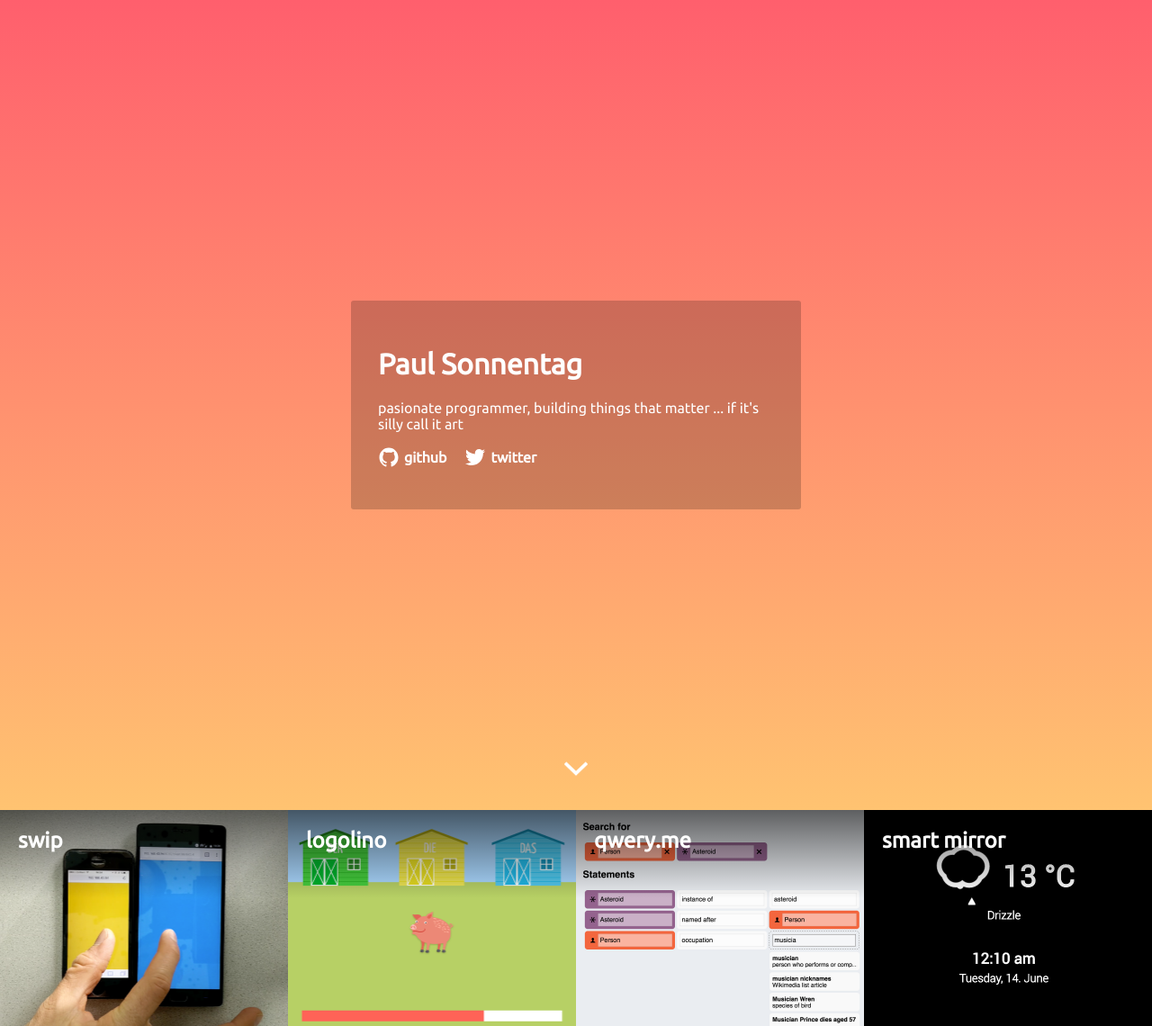
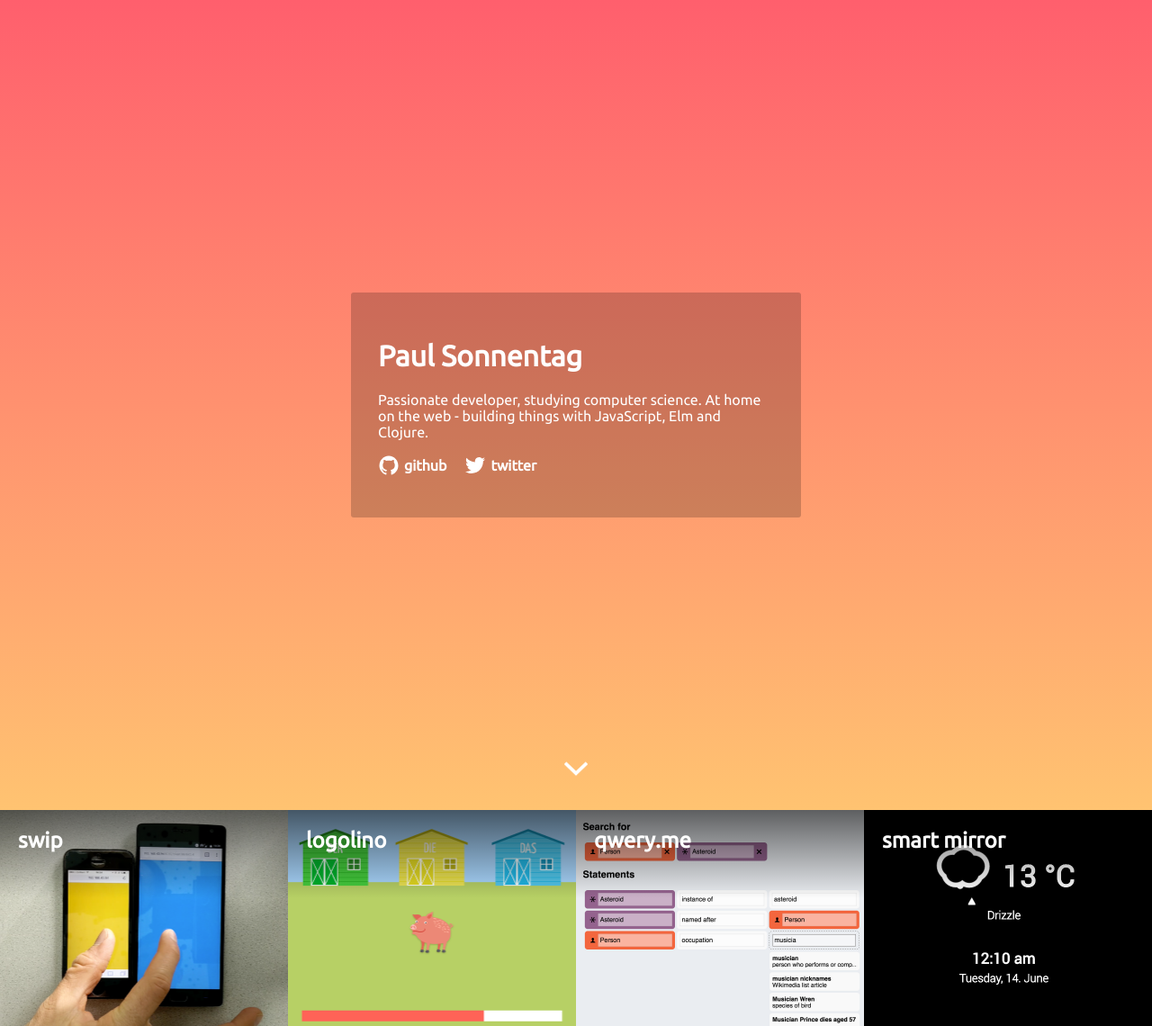
Before and after one commit to BrackCurly/paulsonnentag-com, a Jekyll site: the page built from index.html, in a window 1280 px wide. Shown: the whole page at 90% size. Built offline with Jekyll 4.4.1, drawn with Linux system fonts in a browser that asks for light colours.

Commit message:
Change bio

```diff
--- a/index.html
+++ b/index.html
@@ -7,7 +7,7 @@ layout: default
   <div class="bio">
     <h1>Paul Sonnentag</h1>
     <p>
-      pasionate programmer, building things that matter ... if it's silly call it art
+      Passionate developer, studying computer science. At home on the web - building things with JavaScript, Elm and Clojure.
     </p>
     <ul class="link-list">
       <li class="icon-link github"><a href="//github.com/{{site.github_username}}">github</a></li>
```
